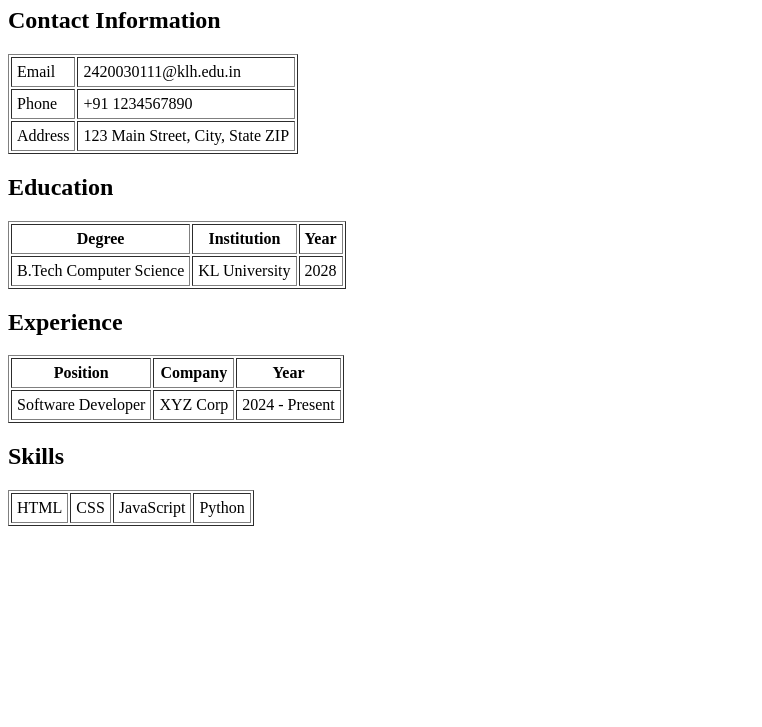
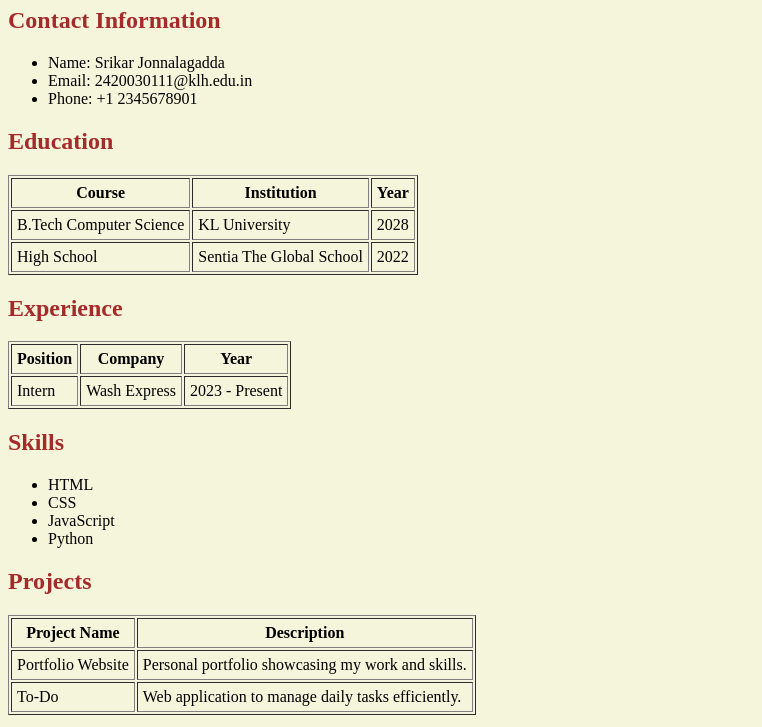
Before and after one commit to Srikar-111/FEDF, a plain HTML site: page Resume.html in a window 1280 px wide. Shown: the part 73-800 px from the top of the page, without its empty margins (0-762 px from the left). Drawn offline with Linux system fonts and the light colour scheme.

Commit message:
Updated Resume File

```diff
--- a/Resume.html
+++ b/Resume.html
@@ -5,28 +5,19 @@
     <meta name="viewport" content="width=device-width, initial-scale=1.0">
     <title>Resume</title>
 </head>
-<body>
-    <h1>Srikar J</h1>
-    <h2>Contact Information</h2>
+<body style="background-color: beige;">
+    <center><h1 style="color: brown;">RESUME</h1></center>
+    <h2 style="color: brown;">Contact Information</h2>
+    <ul>
+        <li>Name: Srikar Jonnalagadda</li>
+        <li>Email: 2420030111@klh.edu.in</li>
+        <li>Phone: +1 2345678901</li>
+    </ul>
+
+    <h2 style="color: brown;">Education</h2>
     <table border="1" cellpadding="5">
         <tr>
-            <td>Email</td>
-            <td>2420030111@klh.edu.in</td>
-        </tr>
-        <tr>
-            <td>Phone</td>
-            <td>+91 1234567890</td>
-        </tr>
-        <tr>
-            <td>Address</td>
-            <td>123 Main Street, City, State ZIP</td>
-        </tr>
-    </table>
-
-    <h2>Education</h2>
-    <table border="1" cellpadding="5">
-        <tr>
-            <th>Degree</th>
+            <th>Course</th>
             <th>Institution</th>
             <th>Year</th>
         </tr>
@@ -35,9 +26,14 @@
             <td>KL University</td>
             <td>2028</td>
         </tr>
+        <tr>
+            <td>High School</td>
+            <td>Sentia The Global School</td>
+            <td>2022</td>
+        </tr>
     </table>
 
-    <h2>Experience</h2>
+    <h2 style="color: brown;">Experience</h2>
     <table border="1" cellpadding="5">
         <tr>
             <th>Position</th>
@@ -45,19 +41,33 @@
             <th>Year</th>
         </tr>
         <tr>
-            <td>Software Developer</td>
-            <td>XYZ Corp</td>
-            <td>2024 - Present</td>
+            <td>Intern</td>
+            <td>Wash Express</td>
+            <td>2023 - Present</td>
         </tr>
     </table>
 
-    <h2>Skills</h2>
+    <h2 style="color:brown;">Skills</h2>
+    <ul>
+        <li>HTML</li>
+        <li>CSS</li>
+        <li>JavaScript</li>
+        <li>Python</li>
+    </ul>
+
+    <h2 style="color:brown;">Projects</h2>
     <table border="1" cellpadding="5">
         <tr>
-            <td>HTML</td>
-            <td>CSS</td>
-            <td>JavaScript</td>
-            <td>Python</td>
+            <th>Project Name</th>
+            <th>Description</th>
+        </tr>
+        <tr>
+            <td>Portfolio Website</td>
+            <td>Personal portfolio showcasing my work and skills.</td>
+        </tr>
+        <tr>
+            <td>To-Do</td>
+            <td>Web application to manage daily tasks efficiently.</td>
         </tr>
     </table>
 </body>
```
